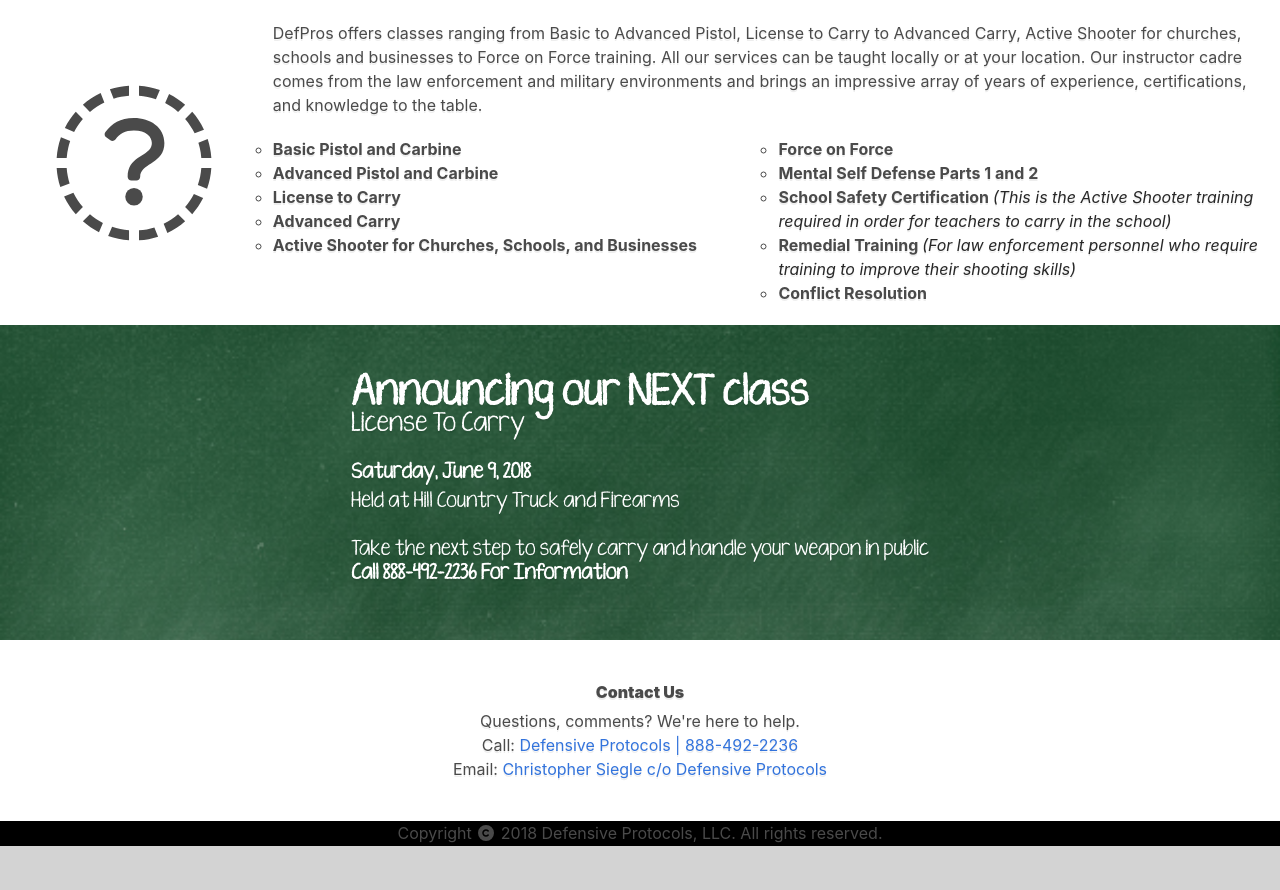
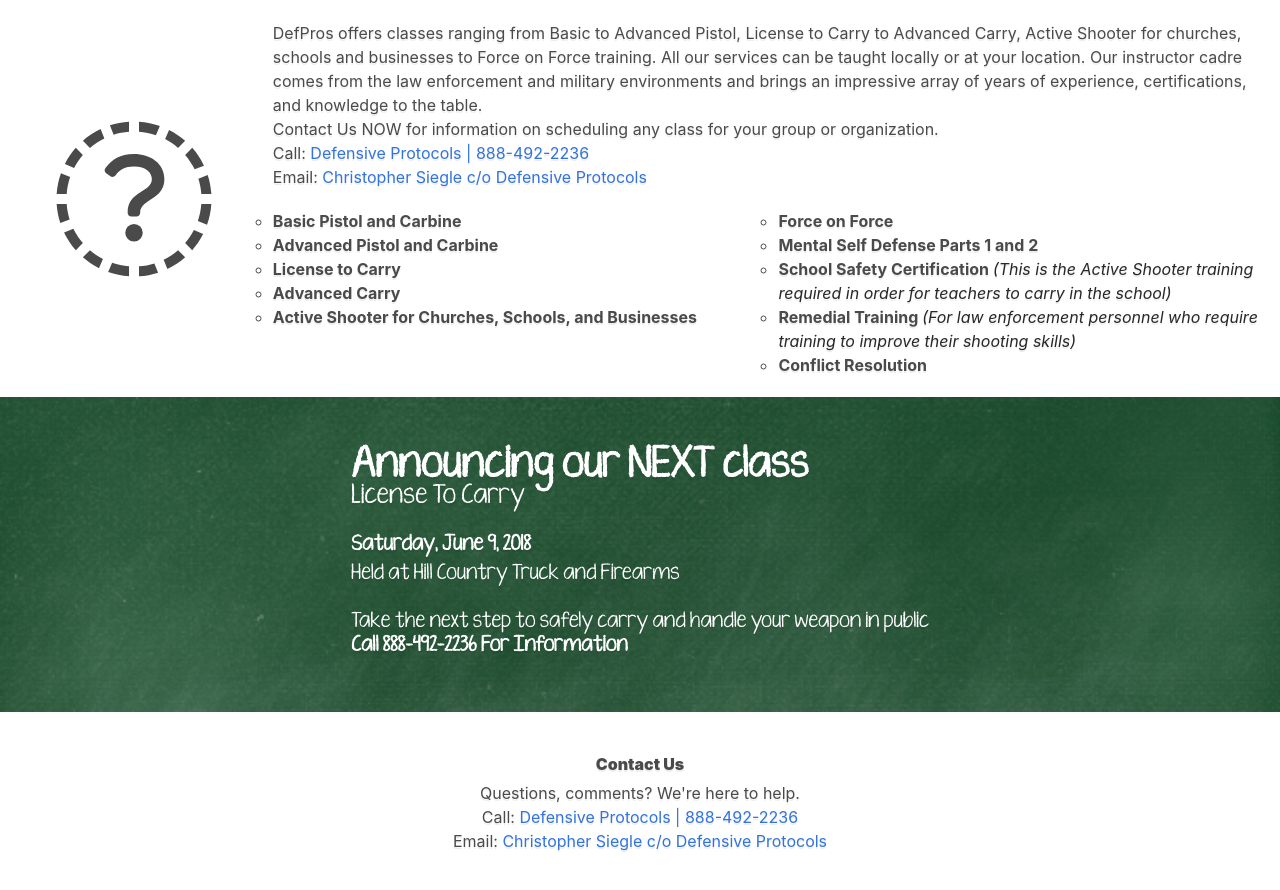
Before and after one commit to jnashsiegle/defPros, a website: page index.html in a window 1280 px wide. Shown: the part 869-1759 px from the top of the page. Before the commit the page ends 1715 px from the top, so only its background shows below. Drawn offline with nearby package versions, Linux system fonts and the light colour scheme.

Commit message:
Added contact info to Classes
Signed-off-by: Jana Siegle <jsiegle@lightpointdev.com>

```diff
--- a/index.html
+++ b/index.html
@@ -75,6 +75,9 @@
                       </div>
                     <div class = "column">
                         <p>DefPros offers classes ranging from Basic to Advanced Pistol, License to Carry to Advanced Carry, Active Shooter for churches, schools and businesses to Force on Force training.  All our services can be taught locally or at your location.  Our  instructor cadre comes from the law enforcement and military environments and brings an impressive array of years of experience, certifications, and knowledge to the table.</p>
+                        <p>Contact Us NOW for information on scheduling any class for your group or organization.</p>
+                        <p>Call: <a href="tel:&#056;&#056;&#056;&#045;&#052;&#057;&#050;&#045;&#050;&#050;&#051;&#054;">Defensive Protocols | &#056;&#056;&#056;&#045;&#052;&#057;&#050;&#045;&#050;&#050;&#051;&#054;</a><br>Email: <a href='mail&#116;o&#58;c%73ieg%6Ce&#64;%6&#52;&#37;6&#53;&#37;6&#54;e&#110;%73&#105;v&#101;&#112;r&#111;&#116;oc%&#54;Fls&#46;%63%6F%6D'>Christopher Siegle c/o Defensive Protocols</a></p>
+
                         <div class = "columns">
                           <div class = "column">
                         <ul class = "training">
```
